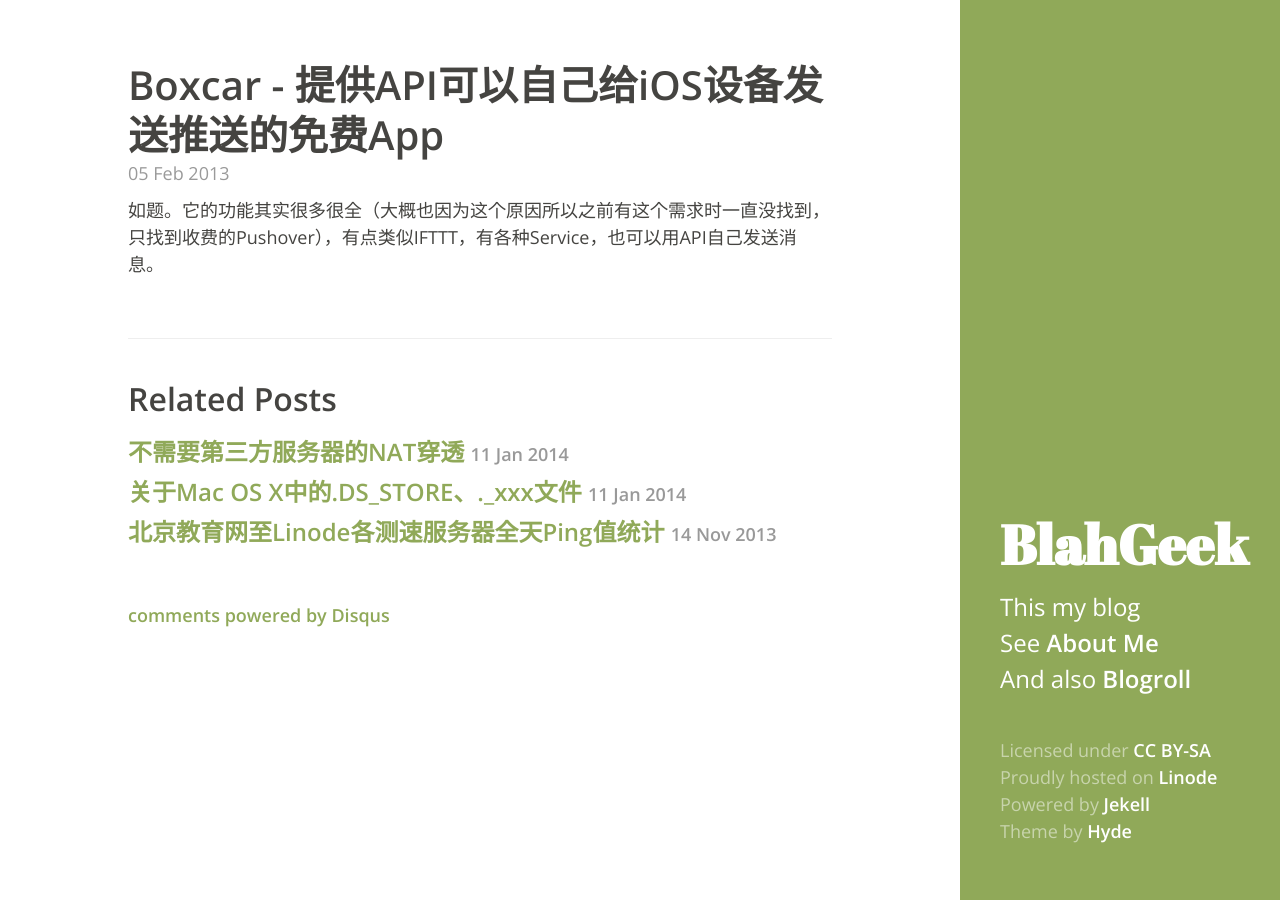
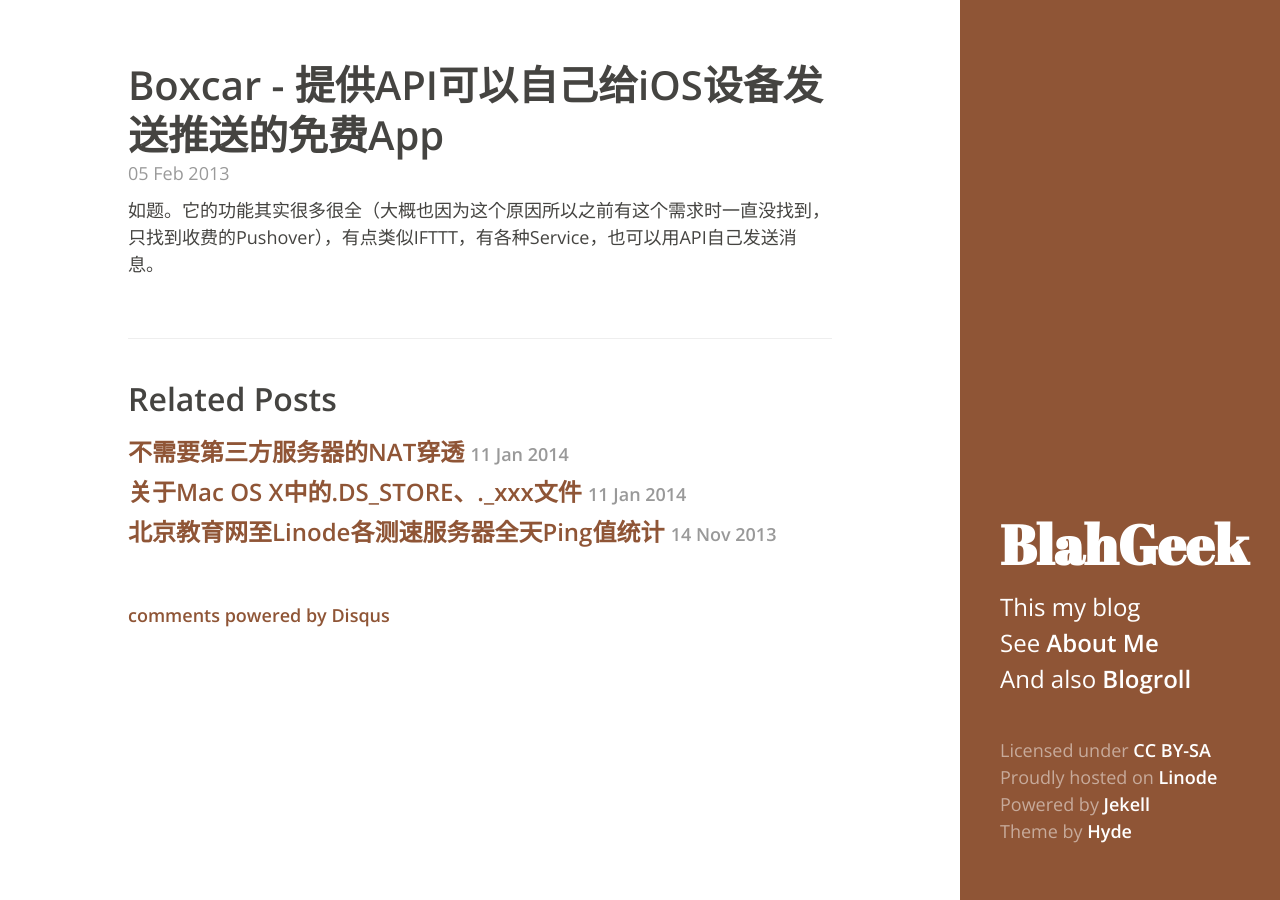
Before and after one commit to blahgeek/blog.blahgeek.com, a Jekyll site: the page built from _posts/2013-02-05-42352344670.md, in a window 1280 px wide. Built offline with Jekyll 4.4.1, drawn with Linux system fonts in a browser that asks for light colours; Markdown is read by kramdown in place of the engine named in the settings; comment, search, counter and statistics services are not loaded.

Commit message:
random color

```diff
--- a/_includes/head.html
+++ b/_includes/head.html
@@ -6,12 +6,9 @@
     {% if page.title %}{{ page.title }} &middot; {% endif %}
     {{ site.tagline }}
   </title>
-
   <link rel="stylesheet" href="/public/css/hyde.css">
   <link rel="stylesheet" href="/public/css/syntax.css">
   <link rel="stylesheet" href="//fonts.googleapis.com/css?family=Open+Sans:300,400italic,400,600,700|Abril+Fatface">
-
   <link rel="shortcut icon" href="/public/favicon.png">
-
   <link rel="alternate" type="application/rss+xml" title="RSS" href="/feeds/all.rss.xml">
 </head>
--- a/_layouts/default.html
+++ b/_layouts/default.html
@@ -3,8 +3,12 @@
 
   {% include head.html %}
 
-  <body class="theme-base-0b layout-reverse">
-
+  <body class="layout-reverse">
+    <script type="text/javascript">
+      var milisecond = (new Date()).getTime();
+      var offset = Math.floor(milisecond/1000/60) % 8 + 8;
+      document.getElementsByTagName('body')[0].className += ' theme-base-0' + offset.toString(16);
+    </script>
     <header class="masthead">
       <div class="masthead-inner">
         <h1><a href="/">{{ site.title }}</a></h1>
```
